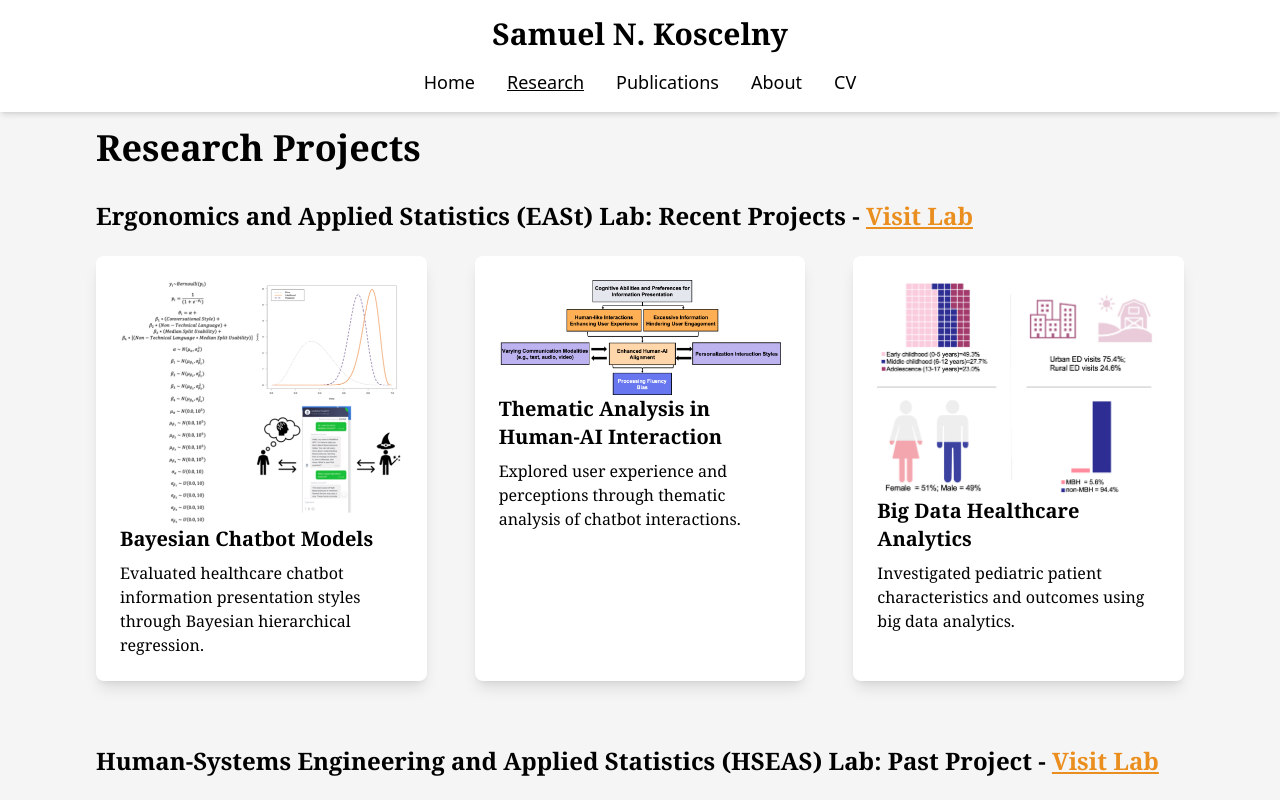
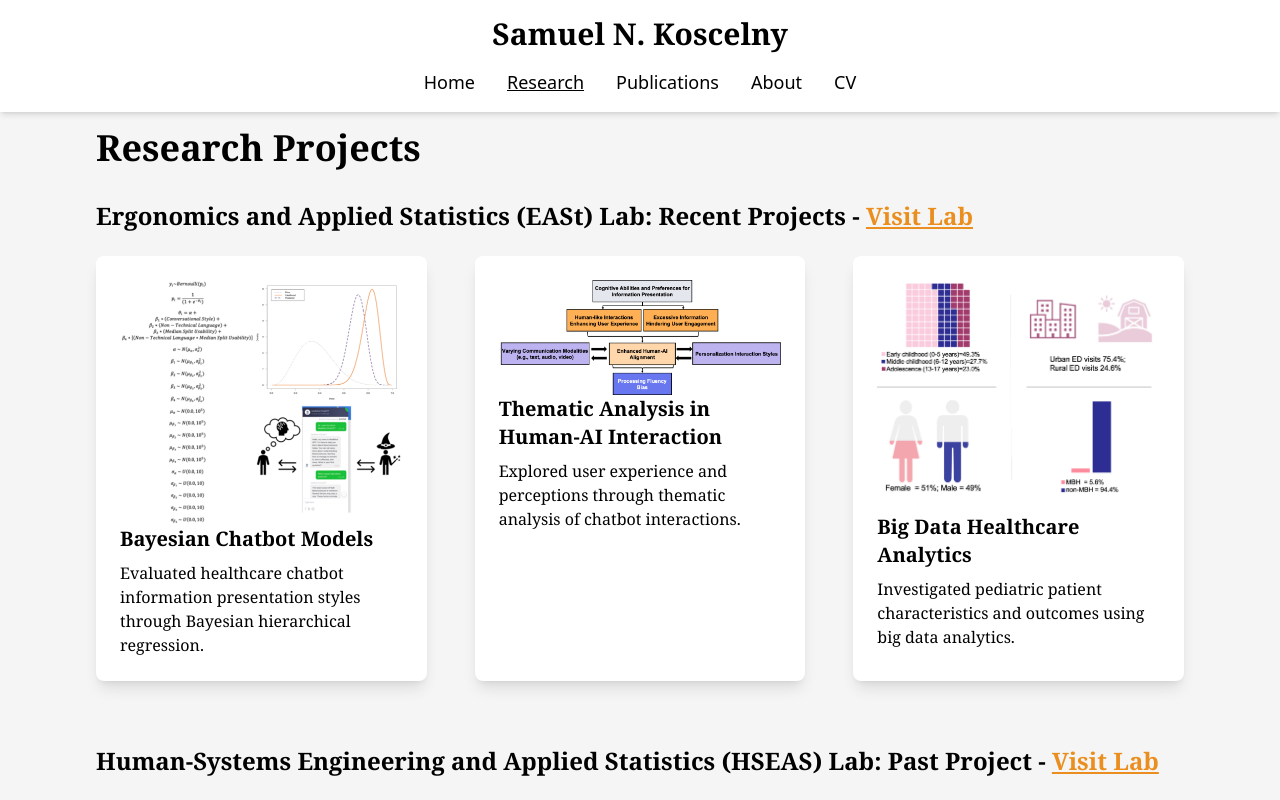
Before and after one commit to sam-kos41/test2.1, a Next.js app: page /research in a window 1280 px wide. Shown: the top 800 px of the page. Built offline with nearby package versions, Linux system fonts and the light colour scheme.

Commit message:
Update page.tsx

```diff
--- a/app/research/page.tsx
+++ b/app/research/page.tsx
@@ -49,7 +49,7 @@ const ResearchPage = () => {
                   src="/bayesian_project.png"
                   alt="Bayesian Chatbot Models"
                   width={300}
-                  height={400} // Adjusted proportions
+                  height={400} // Proportions for this image
                   className="w-full h-auto object-cover rounded-md"
                 />
                 <h3 className="text-xl font-bold mb-2">Bayesian Chatbot Models</h3>
@@ -63,8 +63,8 @@ const ResearchPage = () => {
                 <Image
                   src="/pfb_figure.png"
                   alt="Thematic Analysis in Human-AI Interaction"
-                  width={425}  // 8.5 width
-                  height={172}  // 3.44 height
+                  width={510}  // 8.5 width
+                  height={384}  // 6.39 height
                   className="w-full h-auto object-contain rounded-md"
                 />
                 <h3 className="text-xl font-bold mb-2">Thematic Analysis in Human-AI Interaction</h3>
@@ -82,7 +82,7 @@ const ResearchPage = () => {
                   height={339}  // 5.66 height
                   className="w-full h-auto object-contain rounded-md"
                 />
-                <h3 className="text-xl font-bold mb-2">Big Data Healthcare Analytics</h3>
+                <h3 className="text-xl font-bold mt-4 mb-2">Big Data Healthcare Analytics</h3> {/* Added margin-top to push down the text */}
                 <p className="text-base">
                   Investigated pediatric patient characteristics and outcomes using big data analytics.
                 </p>
```
